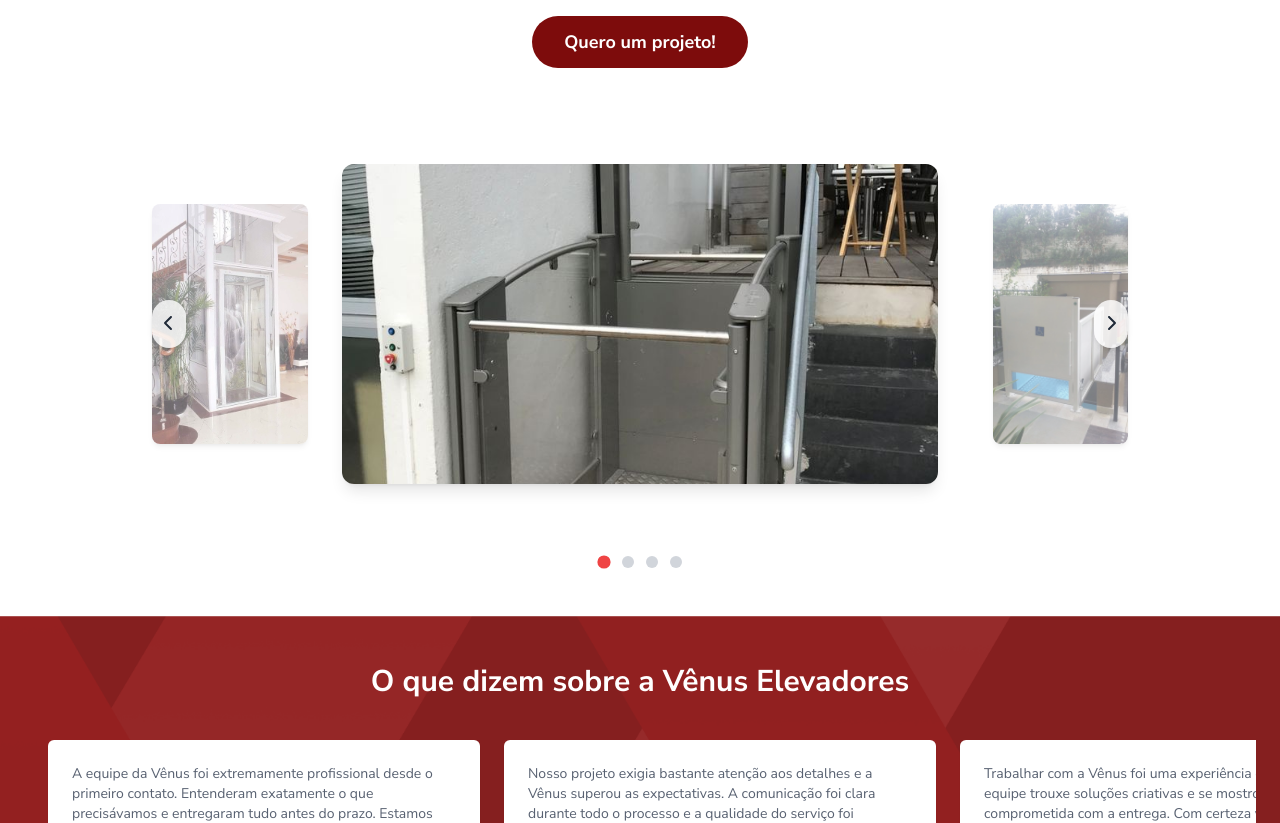
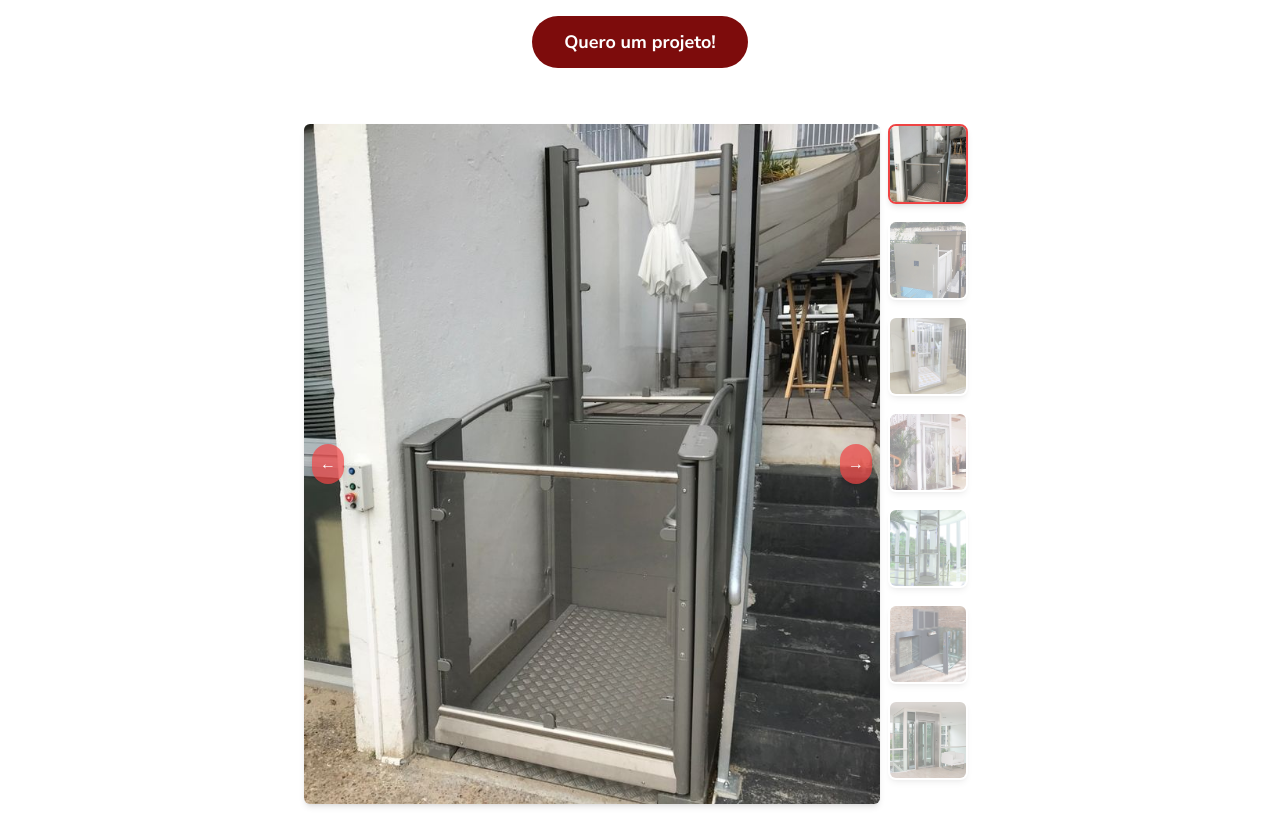
Before and after one commit to vitoraragone/venus-elevadores, a React (Vite) app: page / in a window 1280 px wide. Shown: the part 3580-4403 px from the top of the page. Built offline with nearby package versions, Linux system fonts and the light colour scheme.

Commit message:
[update] image slider

```diff
--- a/src/components/Slider.jsx
+++ b/src/components/Slider.jsx
@@ -1,154 +1,77 @@
-import { useState, useRef } from "react";
-import { motion, AnimatePresence } from "framer-motion";
+import { useState } from "react";
+// import { motion, AnimatePresence } from "framer-motion";
 
 import Plataforma1 from "../assets/plataforma-1.jpeg";
 import Plataforma2 from "../assets/plataforma-2.jpg";
 import Residencial1 from "../assets/residencial-1.jpg";
 import Residencial2 from "../assets/residencial-2.jpg";
+import Elevator4 from "../assets/elevator-4.png";
+import Elevator6 from "../assets/elevator-6.png";
+import Solutions1 from "../assets/solutions-1.png";
 
-import { FontAwesomeIcon } from "@fortawesome/react-fontawesome";
-import {
-  faChevronLeft,
-  faChevronRight,
-  faXmark,
-} from "@fortawesome/free-solid-svg-icons";
-
-const images = [Plataforma1, Plataforma2, Residencial1, Residencial2];
+const images = [
+  Plataforma1,
+  Plataforma2,
+  Residencial1,
+  Residencial2,
+  Solutions1,
+  Elevator4,
+  Elevator6,
+];
 
 export default function ImageSlider() {
   const [current, setCurrent] = useState(0);
-  const [modalImage, setModalImage] = useState(null);
-  const startX = useRef(null);
-
-  const prevSlide = () =>
-    setCurrent((prev) => (prev - 1 + images.length) % images.length);
-  const nextSlide = () => setCurrent((prev) => (prev + 1) % images.length);
-
-  const handleTouchStart = (e) => {
-    startX.current = e.touches[0].clientX;
-  };
-
-  const handleTouchEnd = (e) => {
-    const endX = e.changedTouches[0].clientX;
-    if (startX.current - endX > 50) {
-      nextSlide();
-    } else if (endX - startX.current > 50) {
-      prevSlide();
-    }
-    startX.current = null;
-  };
-
-  // Helpers para indexes da imagem anterior e próxima
-  const prevIndex = (current - 1 + images.length) % images.length;
-  const nextIndex = (current + 1) % images.length;
 
   return (
     <>
-      <section className="relative w-full max-w-5xl mx-auto md:px-4 select-none">
-        <div
-          className="relative h-[300px] md:h-[400px] flex items-center justify-center overflow-hidden"
-          onTouchStart={handleTouchStart}
-          onTouchEnd={handleTouchEnd}
-        >
-          {/* Preview esquerda */}
+      <section className="flex flex-col md:flex-row w-full max-w-2xl mx-auto select-none">
+        <div className="flex-1 flex justify-center items-center h-[60vh] md:h-[85vh] relative">
+          <button
+            onClick={() =>
+              setCurrent((prev) => (prev === 0 ? images.length - 1 : prev - 1))
+            }
+            className="absolute top-1/2 left-2 transform -translate-y-1/2 bg-red-500 text-white bg-opacity-70 rounded-full p-2 shadow-md hover:bg-opacity-100 transition"
+            aria-label="Imagem anterior"
+          >
+            &#8592;
+          </button>
+          <button
+            onClick={() =>
+              setCurrent((prev) => (prev === images.length - 1 ? 0 : prev + 1))
+            }
+            className="absolute top-1/2 right-2 transform -translate-y-1/2 bg-red-500 text-white bg-opacity-70 rounded-full p-2 shadow-md hover:bg-opacity-100 transition"
+            aria-label="Próxima imagem"
+          >
+            &#8594;
+          </button>
           <img
-            src={images[prevIndex]}
-            alt={`Preview anterior`}
-            className="absolute left-2 top-1/2 -translate-y-1/2 h-[60%] w-auto opacity-60  rounded-lg shadow-md select-none"
-            style={{ maxWidth: "20%", objectFit: "cover" }}
+            src={images[current]}
+            alt={`Imagem ${current + 1}`}
+            className="rounded-md shadow-md w-full h-full object-cover"
             draggable={false}
           />
-
-          {/* Preview direita */}
-          <img
-            src={images[nextIndex]}
-            alt={`Preview próximo`}
-            className="absolute right-2 top-1/2 -translate-y-1/2 h-[60%] w-auto  opacity-60  rounded-lg shadow-md select-none"
-            style={{ maxWidth: "20%", objectFit: "cover" }}
-            draggable={false}
-          />
-
-          <AnimatePresence initial={false} custom={current}>
-            <motion.img
-              key={current}
-              src={images[current]}
-              alt={`Slide ${current + 1}`}
-              className="absolute object-cover rounded-xl shadow-lg w-full h-full md:w-[60%] md:h-[80%] select-none cursor-pointer"
-              initial={{ opacity: 0, scale: 0.95 }}
-              animate={{ opacity: 1, scale: 1 }}
-              exit={{ opacity: 0, scale: 0.95 }}
-              transition={{ duration: 0.3, ease: "easeOut" }}
-              draggable={false}
-              onClick={() => setModalImage(images[current])}
-            />
-          </AnimatePresence>
-
-          <button
-            onClick={prevSlide}
-            className="z-50 absolute left-2 top-1/2 -translate-y-1/2 bg-white/80 hover:bg-white text-gray-800 p-2 md:p-3 rounded-full shadow-md transition-all duration-200"
-            aria-label="Slide anterior"
-          >
-            <FontAwesomeIcon icon={faChevronLeft} />
-          </button>
-
-          <button
-            onClick={nextSlide}
-            className="z-50 absolute right-2 top-1/2 -translate-y-1/2 bg-white/80 hover:bg-white text-gray-800 p-2 md:p-3 rounded-full shadow-md transition-all duration-200"
-            aria-label="Próximo slide"
-          >
-            <FontAwesomeIcon icon={faChevronRight} />
-          </button>
         </div>
-
-        <div className="flex justify-center gap-3 mt-6 md:mt-8">
-          {images.map((_, index) => (
-            <button
+        <div className="flex md:flex-col gap-4 overflow-x-auto md:overflow-y-auto no-scrollbar md:scroll-none md:px-2 py-2 md:py-0 md:h-[85vh]">
+          {images.map((img, index) => (
+            <div
               key={index}
+              className={`flex-shrink-0 w-16 h-16 md:w-20 md:h-20 rounded-lg overflow-hidden border-2 ${
+                index === current
+                  ? "border-red-500"
+                  : "border-transparent opacity-50"
+              } cursor-pointer shadow-md`}
               onClick={() => setCurrent(index)}
-              className={`h-2.5 w-2.5 md:h-3 md:w-3 rounded-full transition-all duration-100 ${
-                index === current
-                  ? "bg-red-500 scale-110"
-                  : "bg-gray-300 hover:bg-gray-400"
-              }`}
-              aria-label={`Ir para slide ${index + 1}`}
-            />
+            >
+              <img
+                src={img}
+                alt={`Miniatura ${index + 1}`}
+                className="w-full h-full object-cover"
+                draggable={false}
+              />
+            </div>
           ))}
         </div>
       </section>
-
-      <AnimatePresence>
-        {modalImage && (
-          <motion.div
-            className="fixed grid place-content-center inset-0 bg-black bg-opacity-80 z-[9999] p-4"
-            initial={{ opacity: 0 }}
-            animate={{ opacity: 1 }}
-            exit={{ opacity: 0 }}
-            onClick={() => setModalImage(null)}
-          >
-            <motion.div
-              className="relative max-w-[90vw] max-h-[90vh]"
-              initial={{ scale: 0.8 }}
-              animate={{ scale: 1 }}
-              exit={{ scale: 0.8 }}
-              onClick={(e) => e.stopPropagation()}
-            >
-              <button
-                onClick={() => setModalImage(null)}
-                className="absolute top-2 right-2 text-white bg-black bg-opacity-50 hover:bg-opacity-80 rounded-full p-2 z-10"
-                aria-label="Fechar modal"
-              >
-                <FontAwesomeIcon icon={faXmark} size="lg" />
-              </button>
-              <img
-                src={modalImage}
-                alt="Imagem ampliada"
-                className="max-w-full max-h-full rounded-lg shadow-lg"
-                draggable={false}
-              />
-            </motion.div>
-          </motion.div>
-        )}
-      </AnimatePresence>
     </>
   );
 }
--- a/src/components/Utils/Header.jsx
+++ b/src/components/Utils/Header.jsx
@@ -17,7 +17,7 @@ export default function MobileNavbar() {
 
   return (
     <section className="fixed z-[9999] w-full bg-white h-[72px] border-b-2">
-      <div className="container mx-auto flex justify-between items-center py-4 relative z-50">
+      <div className="container mx-auto flex justify-between items-center py-4 px-4 md:px-0 relative z-50">
         <img
           src={mobileLogo}
           alt="Logo Venus Elevadores"
--- a/src/index.css
+++ b/src/index.css
@@ -126,6 +126,10 @@ h6 {
   filter: grayscale(0);
 }
 
+.no-scrollbar::-webkit-scrollbar {
+  display: none;
+}
+
 @keyframes autoRun {
   from {
     left: 100%;
```
Also changed, not shown: src/assets/elevator-6.png (added).
